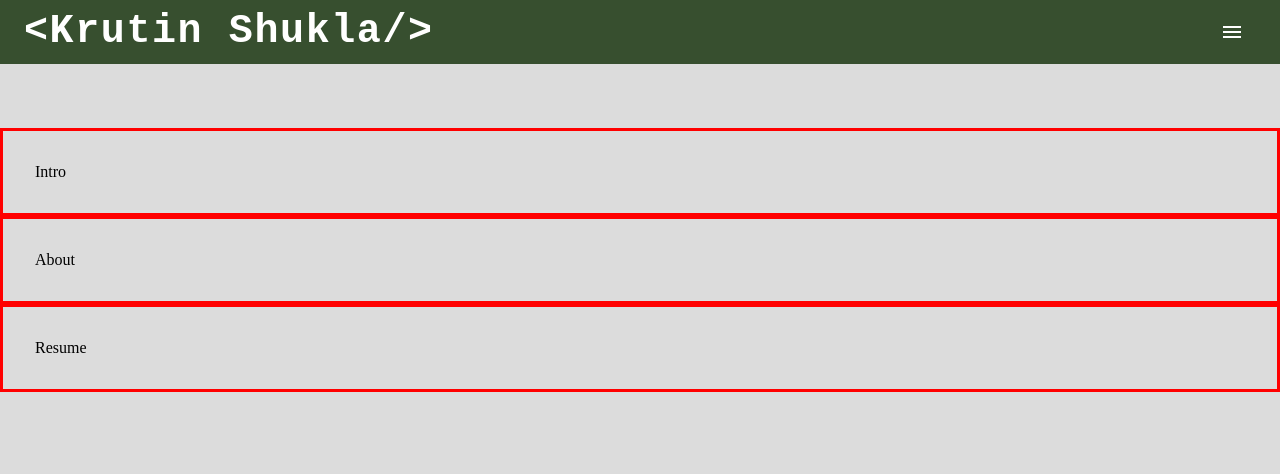
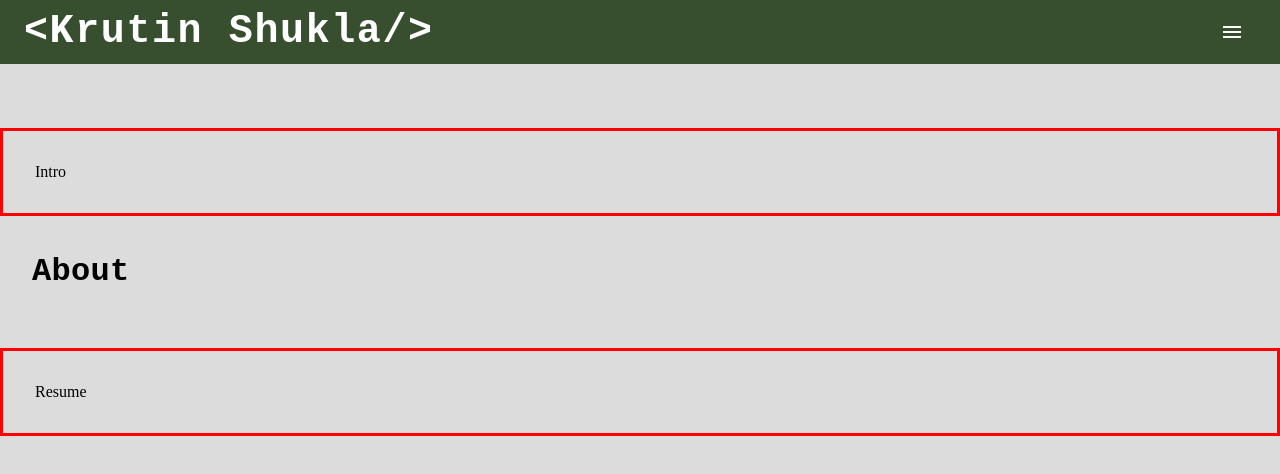
Before and after one commit to Krt-11/Website, a React (Vite) app in the folder personal-website/: page / in a window 1280 px wide. Shown: the top 474 px of the page. Built offline with nearby package versions, Linux system fonts and the light colour scheme.

Commit message:
feat: about section

```diff
--- a/personal-website/src/App.tsx
+++ b/personal-website/src/App.tsx
@@ -2,6 +2,7 @@ import React from "react";
 import { Box } from "@mui/material";
 import Header from "./Components/Header/Header";
 import Contact from "./Components/Contact/Contact";
+import About from "./Components/About/About";
 
 const App: React.FC = () => {
   return (
@@ -24,9 +25,7 @@ const App: React.FC = () => {
         <Box id="intro" sx={{ padding: "2rem", border: "solid 3px red" }}>
           Intro
         </Box>
-        <Box id="about" sx={{ padding: "2rem", border: "solid 3px red" }}>
-          About
-        </Box>
+        <About />
         <Box
           id="resume"
           sx={{
--- a/personal-website/src/Components/About/About.tsx
+++ b/personal-website/src/Components/About/About.tsx
@@ -1,6 +1,23 @@
-/*
-bullet points of main themes
-write it crap
-wait 24 horus and take a second look
-stagger the progress so you can have a second look on everything
-*/
+import { Box, Typography } from "@mui/material";
+
+function About() {
+  return (
+    <Box sx={{ padding: "2rem" }}>
+      <Typography
+        component="h2"
+        sx={{
+          fontFamily: "monospace",
+          fontWeight: 700,
+          fontSize: "2rem",
+          color: "black",
+          textDecoration: "none",
+          marginBottom: "20px",
+        }}
+      >
+        About
+      </Typography>
+    </Box>
+  );
+}
+
+export default About;
```
